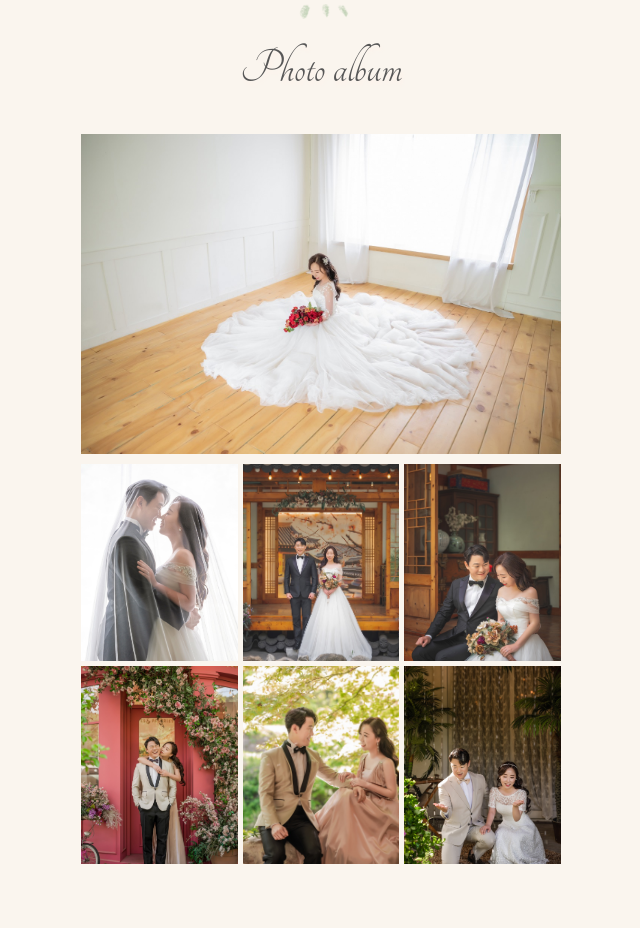
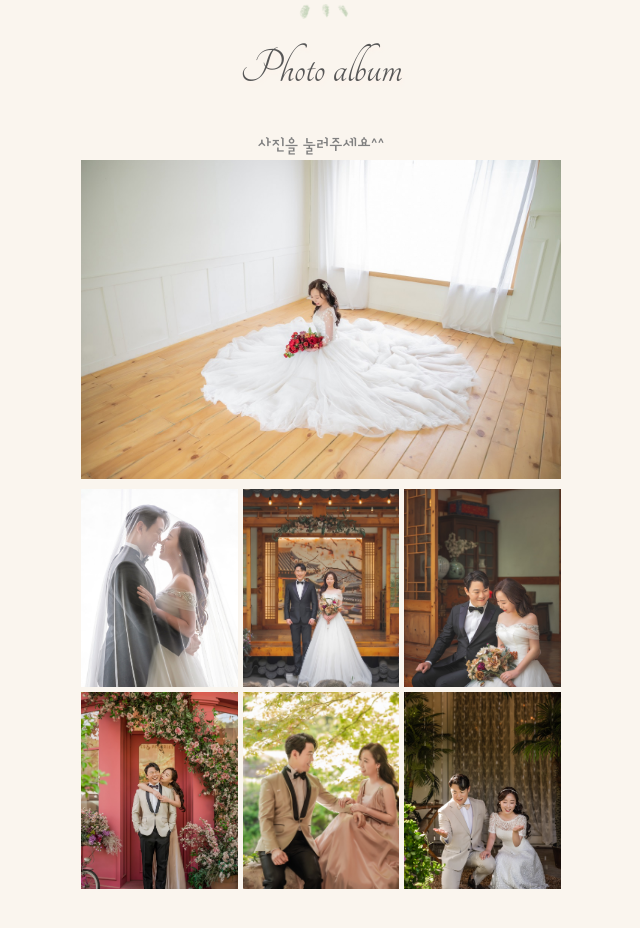
Before and after one commit to ryandhjeon/Mobile-Wedding-Invitation, a Vue app: page / in a window 1280 px wide. Shown: the part 1820-2748 px from the top of the page, without its empty margins (319-959 px from the left). Built offline with nearby package versions, Linux system fonts and the light colour scheme; a web font is replaced by a local one.

Commit message:
Edit images

```diff
--- a/src/components/Photo.vue
+++ b/src/components/Photo.vue
@@ -2,6 +2,7 @@
     <div class="container fade-in">
         <el-image class="divider" :src="divider" loading="lazy"/>
         <h1>Photo album</h1>
+        <div class="sub">사진을 눌러주세요^^</div>
         <div class="demo-image__preview">
             <el-image
             :src="url"
@@ -86,4 +87,10 @@
     /* padding: 4px; */
     /* text-align:center; */
 }
+
+.sub {
+    text-align: center;
+    font-size: .8em;
+    color: grey;
+}
 </style>
```
